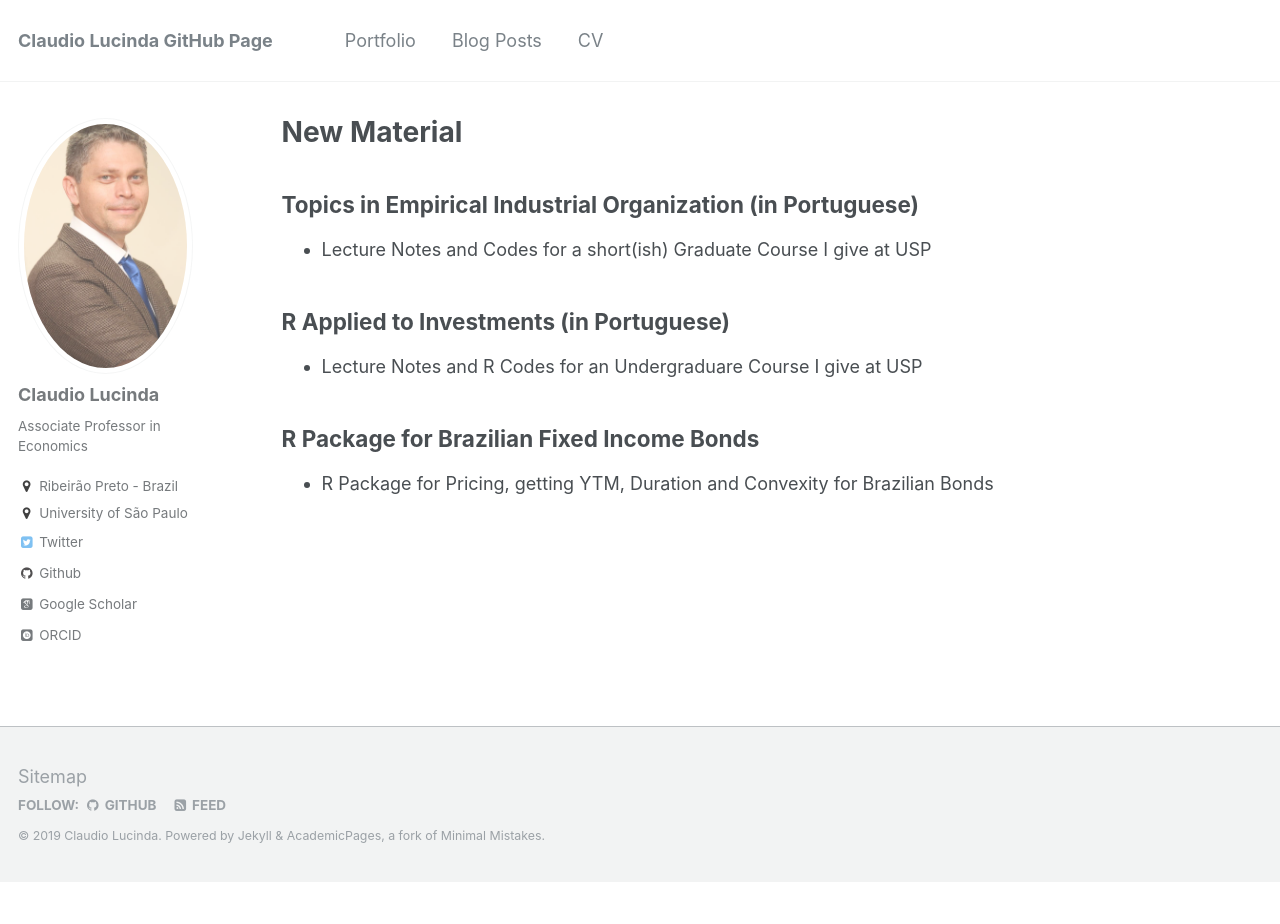
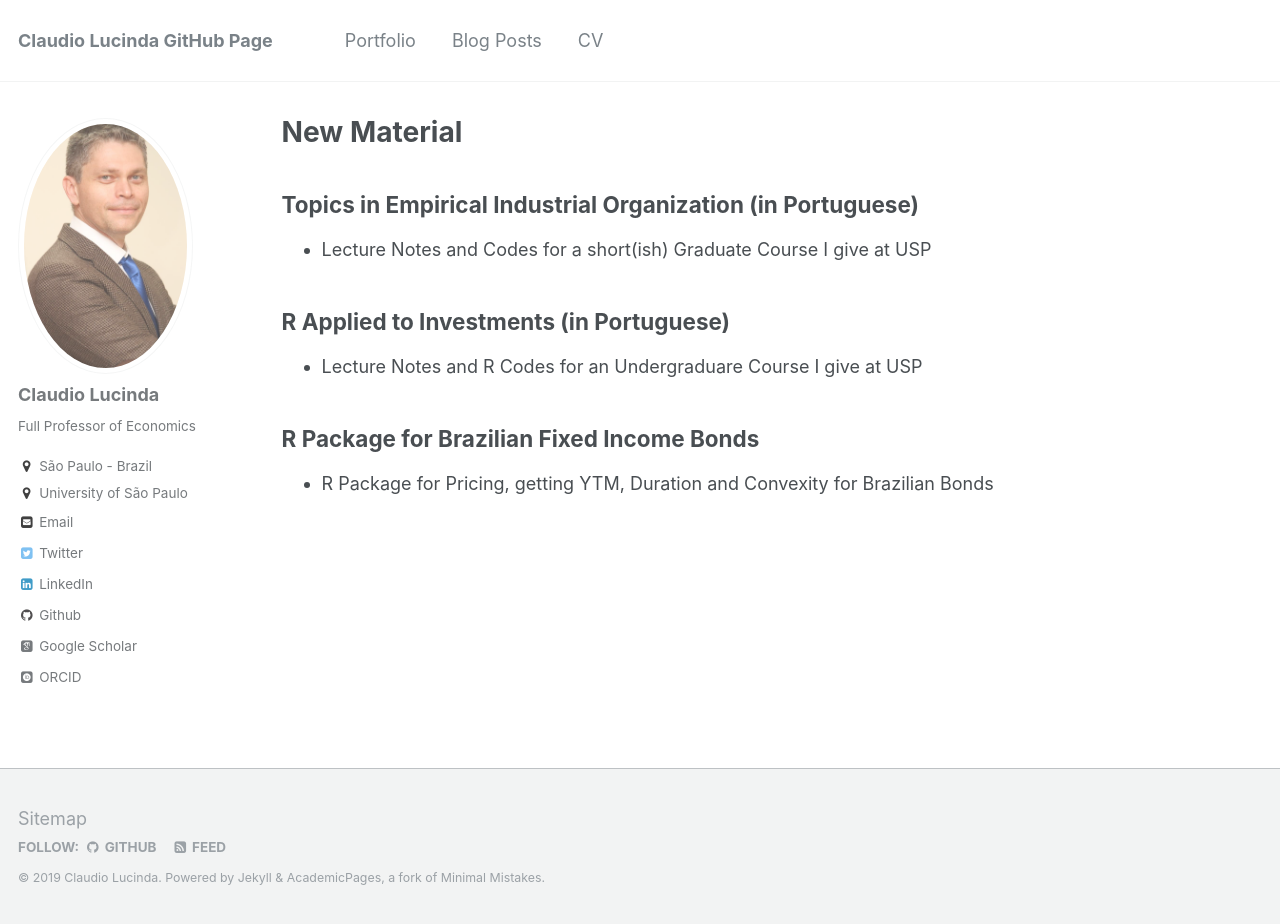
Before and after one commit to claudiolucinda/claudiolucinda.github.io, a Jekyll site: the page built from index.md, in a window 1280 px wide and 924 px high. Built offline with Jekyll 4.4.1, drawn with Linux system fonts in a browser that asks for light colours; some web fonts are replaced.

Commit message:
Nova ocupacao

```diff
--- a/_config.yml
+++ b/_config.yml
@@ -10,7 +10,7 @@ locale                   : "en-US"
 title                    : "Claudio Lucinda GitHub Page"
 title_separator          : "-"
 name                     : &name "Claudio Lucinda"
-description              : &description "Associate Professor in Economics, USP"
+description              : &description "Full Professor of Economics, USP"
 url                      : https://claudiolucinda.github.io # the base hostname & protocol for your site e.g. "https://mmistakes.github.io"
 baseurl                  : "" # the subpath of your site, e.g. "/blog"
 repository               : "claudiolucinda.github.io"
@@ -80,11 +80,11 @@ analytics:
 author:
   name             : "Claudio Lucinda"
   avatar           : "ImageCRL.png"
-  bio              : "Associate Professor in Economics"
-  location         : "Ribeirão Preto - Brazil"
+  bio              : "Full Professor of Economics"
+  location         : "São Paulo - Brazil"
   employer         : "University of São Paulo"
   googlescholar    : "https://scholar.google.com.br/citations?user=LwqzjmUAAAAJ&hl=pt-BR"
-  email            :
+  email            : "claudiolucinda@usp.br"
   uri              :
   bitbucket        :
   codepen          :
@@ -97,7 +97,7 @@ author:
   keybase          :
   instagram        :
   lastfm           :
-  linkedin         :
+  linkedin         : "https://www.linkedin.com/in/claudiolucinda/"
   orcid            : "https://orcid.org/0000-0002-2190-9497"
   pinterest        :
   soundcloud       :
```
